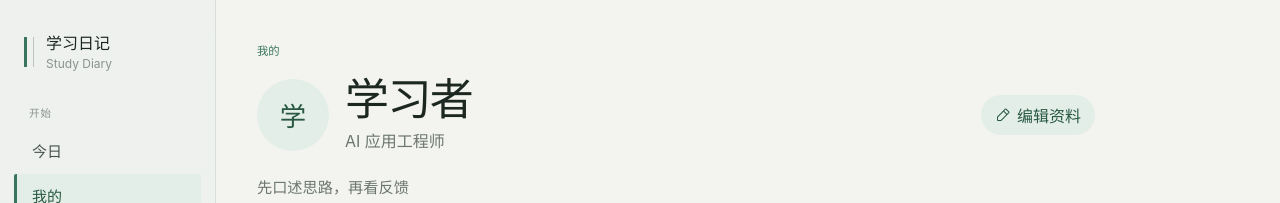
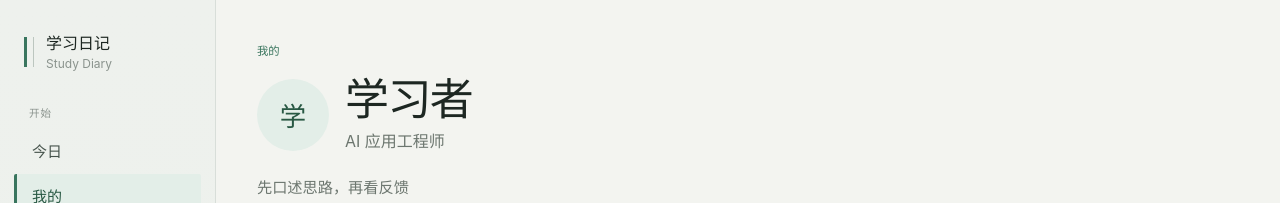
Before and after one commit to CabbageCannon/study-diary-app, a React (Vite) app in the folder frontend/: page /me in a window 1280 px wide. Shown: the top 203 px of the page. Built offline with nearby package versions, Linux system fonts and the light colour scheme; no server answers.

Commit message:
refine profile settings entry

```diff
--- a/frontend/src/pages/MePage.tsx
+++ b/frontend/src/pages/MePage.tsx
@@ -4,7 +4,6 @@ import { CaretDownIcon } from "@phosphor-icons/react/CaretDown";
 import { CheckCircleIcon } from "@phosphor-icons/react/CheckCircle";
 import { DeviceMobileIcon } from "@phosphor-icons/react/DeviceMobile";
 import { PaletteIcon } from "@phosphor-icons/react/Palette";
-import { PencilSimpleIcon } from "@phosphor-icons/react/PencilSimple";
 import { TargetIcon } from "@phosphor-icons/react/Target";
 import { UserCircleIcon } from "@phosphor-icons/react/UserCircle";
 
@@ -145,7 +144,6 @@ export function MePage() {
       <div className="me-profile-main">
         <span className="me-avatar" aria-hidden="true">{avatar}</span>
         <div><h1>{displayName}</h1><p>{preferences.targetRole || "还没有设置学习方向"}</p></div>
-        <button aria-controls="me-profile-panel" aria-expanded={activeSection === "profile"} className="me-edit-button" onClick={() => toggleSection("profile")} type="button"><PencilSimpleIcon aria-hidden="true" size={16} />编辑资料</button>
       </div>
       <p className="me-profile-note">{preferences.learningStyle || "写下一句属于自己的学习目标。"}</p>
       <div className="me-summary" aria-label="学习摘要">
--- a/frontend/src/styles/me.css
+++ b/frontend/src/styles/me.css
@@ -9,7 +9,7 @@
 
 .me-profile-main {
   display: grid;
-  grid-template-columns: auto minmax(0, 1fr) auto;
+  grid-template-columns: auto minmax(0, 1fr);
   gap: 16px;
   align-items: center;
 }
@@ -30,21 +30,6 @@
 .me-profile-main p,
 .me-profile-note { margin: 5px 0 0; color: var(--muted); line-height: 1.55; }
 .me-profile-note { max-width: 48ch; font-size: 0.95rem; }
-
-.me-edit-button {
-  display: inline-flex;
-  min-height: 40px;
-  align-items: center;
-  gap: 6px;
-  border: 0;
-  border-radius: 999px;
-  background: var(--accent-wash);
-  color: var(--accent-strong);
-  padding: 0 14px;
-  font-weight: 700;
-  transition: transform 100ms ease-out, background-color 180ms ease-out;
-}
-.me-edit-button:active { transform: scale(0.96); }
 
 .me-summary {
   display: grid;
@@ -134,7 +119,6 @@
   .me-profile-main { grid-template-columns: auto minmax(0, 1fr); }
   .me-avatar { width: 64px; height: 64px; }
   .me-profile-main h1 { font-size: 2rem; }
-  .me-edit-button { grid-column: 1 / -1; width: 100%; justify-content: center; }
   .me-summary span { padding: 14px 6px; }
   .me-summary strong { font-size: 1.18rem; }
   .me-settings-list { padding: 0 var(--content-pad) calc(112px + var(--safe-bottom)); }
@@ -153,7 +137,6 @@
   .me-install-guide,
   .me-settings-panel { animation: none; }
   .theme-option,
-  .me-edit-button,
   .me-settings-caret,
   .ios-switch i,
   .ios-switch i::after { transition-duration: 0.01ms; }
```
